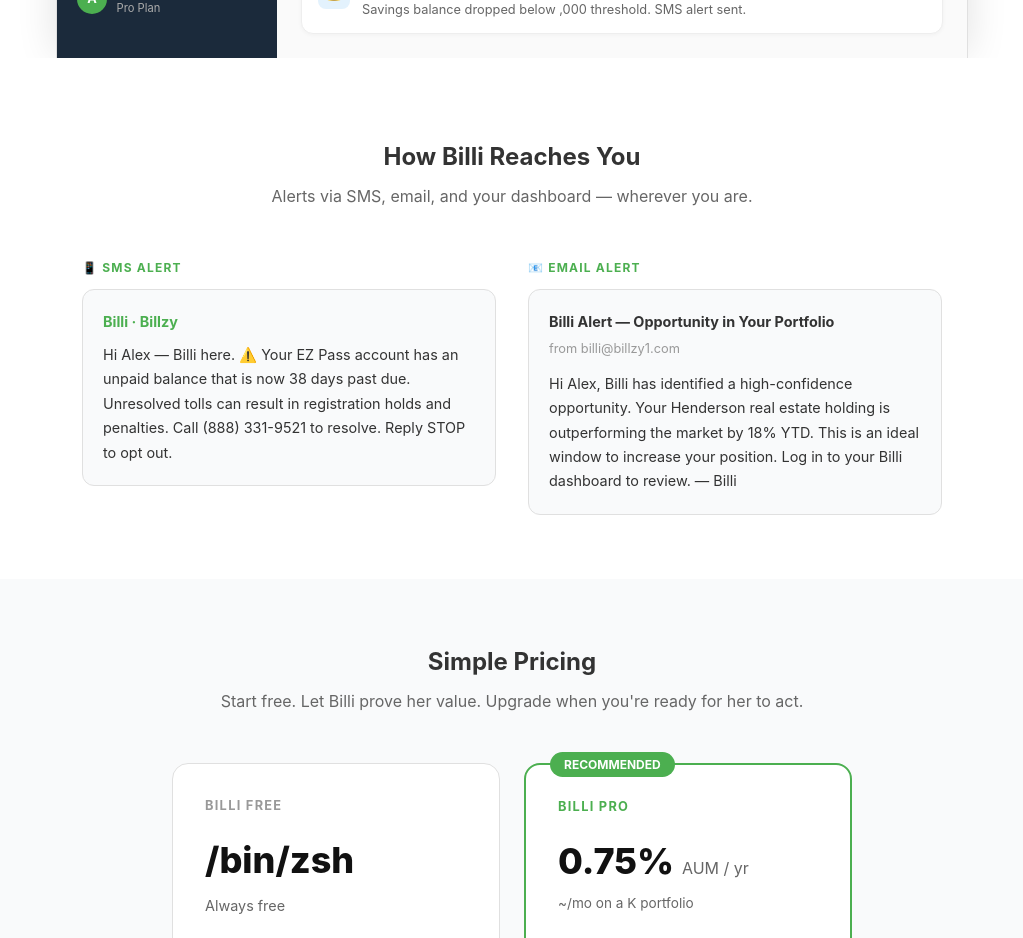
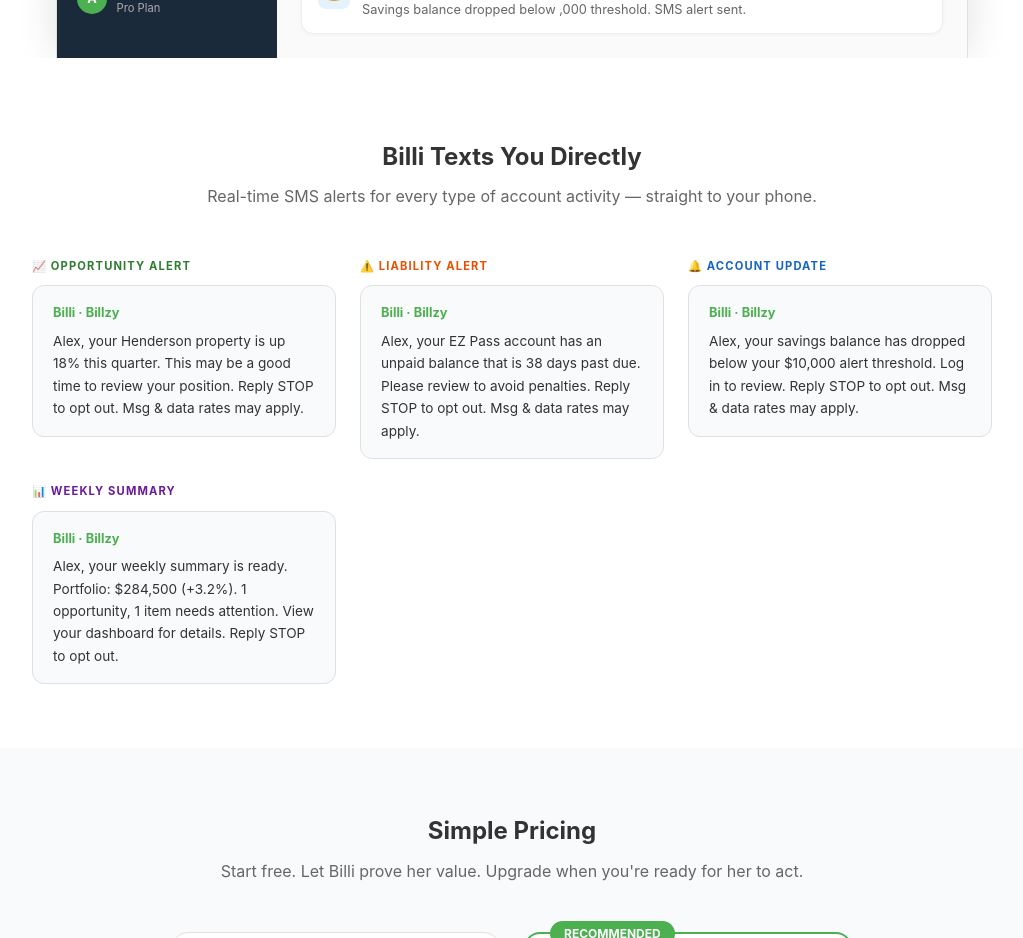
Before and after one commit to Textingman/nationwide-billzy, a Next.js app: page /early-access in a window 1280 px wide. Shown: the part 1060-1998 px from the top of the page, without its empty margins (128-1151 px from the left). Built offline with nearby package versions, Linux system fonts and the light colour scheme.

Commit message:
Replace alert section with 4 sterile SMS examples (opportunity, liability, account update, weekly summary)

```diff
--- a/src/app/early-access/page.js
+++ b/src/app/early-access/page.js
@@ -147,25 +147,38 @@
         </div>
       </section>
 
-      {/* How Billi Reaches You */}
+      {/* Billi Texts You Directly — SMS Examples */}
       <section style={{ padding: '5rem 0 4rem', background: '#fff' }}>
         <div className="container">
-          <h2 style={{ textAlign: 'center', marginBottom: '0.5rem' }}>How Billi Reaches You</h2>
-          <p style={{ textAlign: 'center', color: '#666', marginBottom: '3rem' }}>Alerts via SMS, email, and your dashboard — wherever you are.</p>
-          <div style={{ display: 'grid', gridTemplateColumns: 'repeat(auto-fit, minmax(300px, 1fr))', gap: '2rem', maxWidth: '860px', margin: '0 auto' }}>
+          <h2 style={{ textAlign: 'center', marginBottom: '0.5rem' }}>Billi Texts You Directly</h2>
+          <p style={{ textAlign: 'center', color: '#666', marginBottom: '3rem' }}>Real-time SMS alerts for every type of account activity — straight to your phone.</p>
+          <div style={{ display: 'grid', gridTemplateColumns: 'repeat(auto-fit, minmax(260px, 1fr))', gap: '1.5rem', maxWidth: '960px', margin: '0 auto' }}>
             <div>
-              <div style={{ fontSize: '0.75rem', fontWeight: '700', color: '#4CAF50', letterSpacing: '0.1em', marginBottom: '0.75rem', textTransform: 'uppercase' }}>📱 SMS Alert</div>
-              <div style={{ background: '#f9fafb', border: '1px solid #e0e0e0', borderRadius: '12px', padding: '1.25rem', fontSize: '0.9rem', lineHeight: '1.7', color: '#333' }}>
-                <div style={{ fontWeight: '700', color: '#4CAF50', marginBottom: '0.5rem' }}>Billi · Billzy</div>
-                Hi Alex — Billi here. ⚠️ Your EZ Pass account has an unpaid balance that is now 38 days past due. Unresolved tolls can result in registration holds and penalties. Call (888) 331-9521 to resolve. Reply STOP to opt out.
+              <div style={{ fontSize: '0.7rem', fontWeight: '700', color: '#2e7d32', letterSpacing: '0.1em', marginBottom: '0.6rem', textTransform: 'uppercase' }}>📈 Opportunity Alert</div>
+              <div style={{ background: '#f9fafb', border: '1px solid #e0e0e0', borderRadius: '12px', padding: '1rem 1.25rem', fontSize: '0.85rem', lineHeight: '1.65', color: '#333' }}>
+                <div style={{ fontWeight: '700', color: '#4CAF50', marginBottom: '0.4rem', fontSize: '0.8rem' }}>Billi · Billzy</div>
+                Alex, your Henderson property is up 18% this quarter. This may be a good time to review your position. Reply STOP to opt out. Msg & data rates may apply.
               </div>
             </div>
             <div>
-              <div style={{ fontSize: '0.75rem', fontWeight: '700', color: '#4CAF50', letterSpacing: '0.1em', marginBottom: '0.75rem', textTransform: 'uppercase' }}>📧 Email Alert</div>
-              <div style={{ background: '#f9fafb', border: '1px solid #e0e0e0', borderRadius: '12px', padding: '1.25rem', fontSize: '0.9rem', lineHeight: '1.7', color: '#333' }}>
-                <div style={{ fontWeight: '700', marginBottom: '0.2rem' }}>Billi Alert — Opportunity in Your Portfolio</div>
-                <div style={{ color: '#999', fontSize: '0.8rem', marginBottom: '0.75rem' }}>from billi@billzy1.com</div>
-                Hi Alex, Billi has identified a high-confidence opportunity. Your Henderson real estate holding is outperforming the market by 18% YTD. This is an ideal window to increase your position. Log in to your Billi dashboard to review. — Billi
+              <div style={{ fontSize: '0.7rem', fontWeight: '700', color: '#e65100', letterSpacing: '0.1em', marginBottom: '0.6rem', textTransform: 'uppercase' }}>⚠️ Liability Alert</div>
+              <div style={{ background: '#f9fafb', border: '1px solid #e0e0e0', borderRadius: '12px', padding: '1rem 1.25rem', fontSize: '0.85rem', lineHeight: '1.65', color: '#333' }}>
+                <div style={{ fontWeight: '700', color: '#4CAF50', marginBottom: '0.4rem', fontSize: '0.8rem' }}>Billi · Billzy</div>
+                Alex, your EZ Pass account has an unpaid balance that is 38 days past due. Please review to avoid penalties. Reply STOP to opt out. Msg & data rates may apply.
+              </div>
+            </div>
+            <div>
+              <div style={{ fontSize: '0.7rem', fontWeight: '700', color: '#1565c0', letterSpacing: '0.1em', marginBottom: '0.6rem', textTransform: 'uppercase' }}>🔔 Account Update</div>
+              <div style={{ background: '#f9fafb', border: '1px solid #e0e0e0', borderRadius: '12px', padding: '1rem 1.25rem', fontSize: '0.85rem', lineHeight: '1.65', color: '#333' }}>
+                <div style={{ fontWeight: '700', color: '#4CAF50', marginBottom: '0.4rem', fontSize: '0.8rem' }}>Billi · Billzy</div>
+                Alex, your savings balance has dropped below your $10,000 alert threshold. Log in to review. Reply STOP to opt out. Msg & data rates may apply.
+              </div>
+            </div>
+            <div>
+              <div style={{ fontSize: '0.7rem', fontWeight: '700', color: '#6a1b9a', letterSpacing: '0.1em', marginBottom: '0.6rem', textTransform: 'uppercase' }}>📊 Weekly Summary</div>
+              <div style={{ background: '#f9fafb', border: '1px solid #e0e0e0', borderRadius: '12px', padding: '1rem 1.25rem', fontSize: '0.85rem', lineHeight: '1.65', color: '#333' }}>
+                <div style={{ fontWeight: '700', color: '#4CAF50', marginBottom: '0.4rem', fontSize: '0.8rem' }}>Billi · Billzy</div>
+                Alex, your weekly summary is ready. Portfolio: $284,500 (+3.2%). 1 opportunity, 1 item needs attention. View your dashboard for details. Reply STOP to opt out.
               </div>
             </div>
           </div>
```
